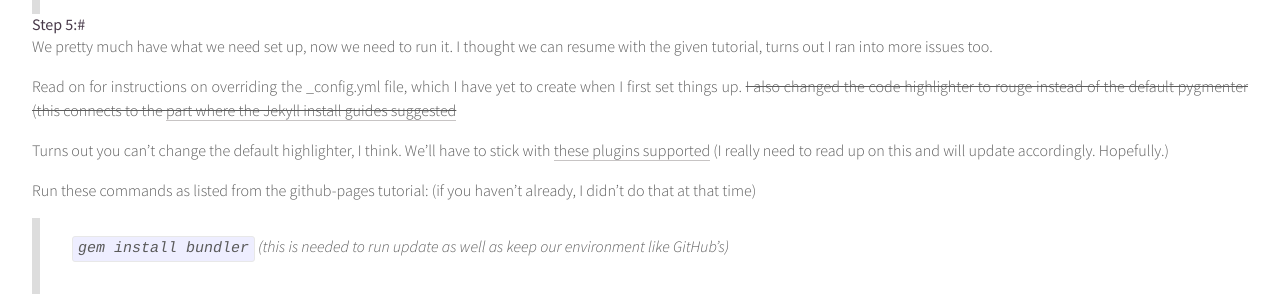
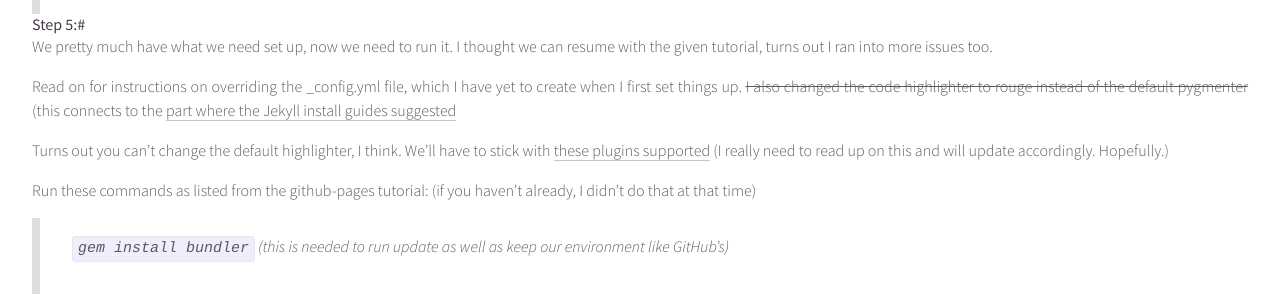
Before and after one commit to leewc/legacy, a Jekyll site: the page built from _posts/tutorials/2015-04-15-set_up_GitHub_pages_Jekyll_tutorial.md, in a window 1280 px wide and 900 px high, scrolled down 2423 px. Shown: the part 184-479 px from the top of the window. Built offline with Jekyll 4.4.1, drawn with Linux system fonts in a browser that asks for light colours.

```diff
--- a/_config.yml
+++ b/_config.yml
@@ -19,7 +19,7 @@ markdown: kramdown
 highlighter: pygments
 
 kramdown:
-    input: 'GFM'
+    input: GFM
 
 exclude: [_exclude, "README.markdown", "Gemfile.lock", "Gemfile"]
 
--- a/_posts/tutorials/2015-04-15-set_up_GitHub_pages_Jekyll_tutorial.md
+++ b/_posts/tutorials/2015-04-15-set_up_GitHub_pages_Jekyll_tutorial.md
@@ -99,7 +99,7 @@ So all you need to do to "use gems" in the terminal is just to type the name of
 
 We pretty much have what we need set up, now we need to run it. I thought we can resume with the given tutorial, turns out I ran into more issues too.
 
-Read on for instructions on overriding the _config.yml file, which I have yet to create when I first set things up. ~~I also changed the code highlighter to rouge instead of the default pygmenter  (this connects to the [part where the Jekyll install guides suggested](http://jekyllrb.com/docs/installation/#optional-extras)~~
+Read on for instructions on overriding the _config.yml file, which I have yet to create when I first set things up. <strike>I also changed the code highlighter to rouge instead of the default pygmenter</strike>  (this connects to the [part where the Jekyll install guides suggested](http://jekyllrb.com/docs/installation/#optional-extras)
 
 Turns out you can't change the default highlighter, I think. We'll have to stick with [these plugins supported](https://pages.github.com/versions/) (I really need to read up on this and will update accordingly. Hopefully.)
 
```
